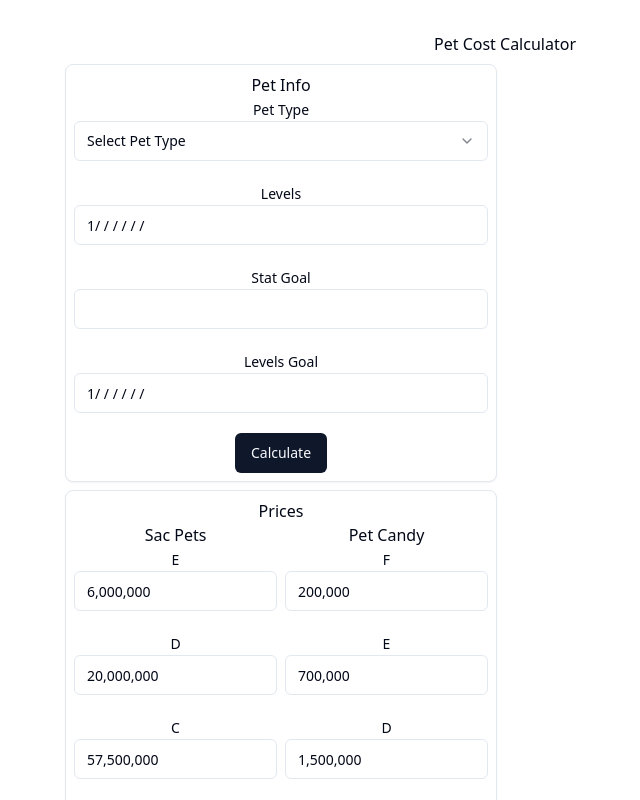
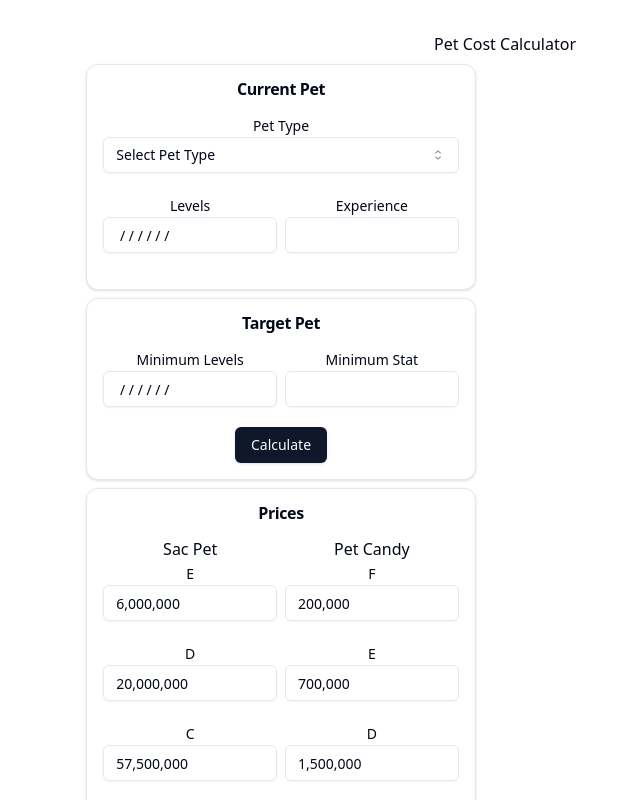
Before and after one commit to krotomo/flyff-calculator, a React (Vite) app: page / in a window 1280 px wide. Shown: the top 800 px of the page, without its empty margins (135-775 px from the left). Built offline with nearby package versions, Linux system fonts and the light colour scheme.

Commit message:
more ui improvements

```diff
--- a/package.json
+++ b/package.json
@@ -11,6 +11,7 @@
   },
   "dependencies": {
     "@hookform/resolvers": "^3.3.4",
+    "@radix-ui/react-icons": "^1.3.0",
     "@radix-ui/react-label": "^2.0.2",
     "@radix-ui/react-select": "^2.0.0",
     "@radix-ui/react-slot": "^1.0.2",
--- a/src/components/pet-calculator.tsx
+++ b/src/components/pet-calculator.tsx
@@ -7,6 +7,7 @@ export default function PetCalculator() {
   const [ showResults, setShowResults ] = useState<boolean>(false)
   const [ petType, setPetType ] = useState<string>()
   const [ levels, setLevels ] = useState<number[]>()
+  const [ exp, setExp ] = useState<number>()
   const [ statGoal, setStatGoal ] = useState<number>()
   const [ levelsGoal, setLevelsGoal ] = useState<number[]>()
   const [ sacPrices, setSacPrices ] = useState<{[key: string]: number}>()
@@ -15,6 +16,7 @@ export default function PetCalculator() {
   function setPetState(
     newPetType: string,
     newLevels: number[],
+    newExp: number,
     newStatGoal: number,
     newLevelsGoal: number[],
     newSacPrices: {[key: string]: number},
@@ -22,6 +24,7 @@ export default function PetCalculator() {
   ) {
     setPetType(newPetType)
     setLevels(newLevels)
+    setExp(newExp)
     setStatGoal(newStatGoal)
     setLevelsGoal(newLevelsGoal)
     setSacPrices(newSacPrices)
@@ -34,7 +37,7 @@ export default function PetCalculator() {
     <div>
       <h1>Pet Cost Calculator</h1>
       <div className="flex justify-center">
-        <div className="basis-1/2 max-w-md">
+        <div className="basis-1/3 max-w-md">
           <PetInput
             setPetState={setPetState}
           ></PetInput>
@@ -50,7 +53,7 @@ export default function PetCalculator() {
           ></PetResults>
         }
         {!showResults &&
-          <div className="basis-1/2 max-w-md" />
+          <div className="basis-2/3 max-w-md" />
         }
       </div>
     </div>
--- a/src/components/pet-input.tsx
+++ b/src/components/pet-input.tsx
@@ -21,20 +21,37 @@ import {
   FormMessage,
 } from "@/components/ui/form"
 import { Button } from "@/components/ui/button"
-import { Card } from "@/components/ui/card"
+import {
+  Card,
+  CardContent,
+  CardDescription,
+  CardFooter,
+  CardHeader,
+  CardTitle,
+} from "@/components/ui/card"
 
 const formSchema = z.object({
   petType: z.string()
     .min(1, "Field is required."),
-  levels: z.string(),
-  statGoal: z.string()
-    .min(1, "Field is required.")
+  levels: z.string()
+    .regex(
+      /^(1)/,
+      "Field is required."
+    )
+    .regex(
+      /^(1)\/([1-2]| )\/([1-3]| )\/([1-4]| )\/([1-5]| )\/([1-7]| )\/([1-9]| )$/,
+      "Please enter valid levels."
+    ),
+  exp: z.string()
     .refine(
       (val) => {
-        return(stringIsInteger(val))
+        if (!val) return true
+        const expNumber = parseInt(val)
+        return(expNumber >= 0 && expNumber <= 100)
       },
-      { message: "Please enter a valid number." }
+      { message: "Must be between 0 and 100." }
     ),
+  statGoal: z.string(),
   levelsGoal: z.string(),
   sacPrice: z.array(z.object({
     tier: z.string(),
@@ -60,13 +77,24 @@ const formSchema = z.object({
   }))
 })
   .refine((formData) => {
-    const statGoal = stringToInteger(formData.statGoal)
+    if (!formData.statGoal) return true
+    const statGoal = parseInt(formData.statGoal)
     return !formData.petType || ( statGoal >= 0 && statGoal <= statRange[formData.petType as Pet]?.max )
   },
   (formData) => ({
-    message: `Please enter a number between 0 and ${statRange[formData.petType as Pet]?.max}.`,
+    message: `Must be between 0 and ${statRange[formData.petType as Pet]?.max}.`,
     path: ["statGoal"],
   }))
+
+const levelsStringToArray = (val: string) => {
+  const levels: number[] = []
+  for (const level of val) {
+    if (!isNaN(parseInt(level))) {
+      levels.push(parseInt(level))
+    }
+  }
+  return levels
+}
 
 const stringToInteger = (val: string) => {
   return Number(val.replace(/,/g, ""))
@@ -92,16 +120,17 @@ function PetInput({ setPetState }: {
   setPetState: (
     petType: string,
     levels: number[],
+    exp: number,
     statGoal: number,
     levelsGoal: number[],
     sacPrices: {[key: string]: number},
     candyPrices: {[key: string]: number}
   ) => void;
 }) {
-  const statNameByPetType: { [key: Pet]: string } = {
+  const statNameByPetType: Record<Pet, string> = {
     "unicorn": "HP",
     "dragon": "Attack",
-    "griffin": "DEF",
+    "griffin": "Defense",
     "angel": "% Critical Chance",
     "crab": "% Critical Damage",
     "tiger": "STR",
@@ -114,9 +143,10 @@ function PetInput({ setPetState }: {
     resolver: zodResolver(formSchema),
     defaultValues: {
       petType: "",
-      levels: "1/ / / / / / ",
+      levels: "",
+      exp: "",
       statGoal: "",
-      levelsGoal: "1/ / / / / / ",
+      levelsGoal: "",
       sacPrice: [
         { tier: "e", price: "6000000" },
         { tier: "d", price: "20000000" },
@@ -153,12 +183,8 @@ function PetInput({ setPetState }: {
       }
     }
     const statGoal = stringToInteger(formData.statGoal)
-    const levelsGoal = []
-    for (const level of formData.levelsGoal) {
-      if (!isNaN(parseInt(level))) {
-        levelsGoal.push(parseInt(level))
-      }
-    }
+    const exp = stringToInteger(formData.exp)
+    const levelsGoal = levelsStringToArray(formData.levelsGoal)
     const sacPrices: {[key: string]: number} = {}
     for (const priceObject of formData.sacPrice) {
       sacPrices[priceObject.tier] = stringToInteger(priceObject.price)
@@ -170,6 +196,7 @@ function PetInput({ setPetState }: {
     setPetState(
       formData.petType,
       levels,
+      exp,
       statGoal,
       levelsGoal,
       sacPrices,
@@ -177,13 +204,16 @@ function PetInput({ setPetState }: {
     )
   }
 
-
+  const petType: Pet = form.watch("petType") as Pet
 
   return(
     <Form {...form}>
       <form onSubmit={form.handleSubmit(onSubmit)}>
-        <Card className="m-2 p-2">
-          <h2>Pet Info</h2>
+        <Card className="m-2">
+          <CardHeader>
+            <CardTitle>Current Pet</CardTitle>
+          </CardHeader>
+          <CardContent>
             <FormField
               control={form.control}
               name="petType"
@@ -214,6 +244,8 @@ function PetInput({ setPetState }: {
                 )
               }
             />
+            <div className="flex flex-row">
+              <div className="pr-1">
                 <FormField
                   control={form.control}
                   name="levels"
@@ -228,7 +260,7 @@ function PetInput({ setPetState }: {
                             value={value}
                             type="text"
                             allowEmptyFormatting
-                      format="1/#/#/#/#/#/#"
+                            format="#/#/#/#/#/#/#"
                             customInput={Input}
                           />
                         </FormControl>
@@ -237,40 +269,21 @@ function PetInput({ setPetState }: {
                     )
                   }
                 />
+              </div>
+              <div className="pl-1">
                 <FormField
                   control={form.control}
-            name="statGoal"
-            render={
-              ({ field: { onChange } }) => (
-                <FormItem>
-                  <FormLabel>Stat Goal</FormLabel>
-                  <FormControl>
-                  <Input
-                    onChange={onChange}
-                    type="text"
-                    inputMode="numeric"
-                  />
-                  </FormControl>
-                  <FormMessage />
-                </FormItem>
-              )
-            }
-          />
-          <FormField
-            control={form.control}
-            name="levelsGoal"
+                  name="exp"
                   render={
                     ({ field: { onChange, value } }) => (
                       <FormItem>
-                  <FormLabel>Levels Goal</FormLabel>
+                        <FormLabel>Experience</FormLabel>
                         <FormControl>
-                    <PatternFormat
-                      id="levelsGoal"
+                          <NumericFormat
                             onChange={onChange}
                             value={value}
                             type="text"
-                      allowEmptyFormatting
-                      format="1/#/#/#/#/#/#"
+                            suffix={"%"}
                             customInput={Input}
                           />
                         </FormControl>
@@ -279,13 +292,76 @@ function PetInput({ setPetState }: {
                     )
                   }
                 />
+              </div>
+            </div>
+          </CardContent>
+        </Card>
+        <Card className="m-2">
+          <CardHeader>
+            <CardTitle>Target Pet</CardTitle>
+          </CardHeader>
+          <CardContent>
+            <div className="flex flex-row">
+              <div className="pr-1">
+                <FormField
+                  control={form.control}
+                  name="levelsGoal"
+                  render={
+                    ({ field: { onChange, value } }) => (
+                      <FormItem>
+                        <FormLabel>Minimum Levels</FormLabel>
+                        <FormControl>
+                          <PatternFormat
+                            id="levelsGoal"
+                            onChange={onChange}
+                            value={value}
+                            type="text"
+                            allowEmptyFormatting
+                            format="#/#/#/#/#/#/#"
+                            customInput={Input}
+                          />
+                        </FormControl>
+                        <FormMessage />
+                      </FormItem>
+                    )
+                  }
+                />
+              </div>
+              <div className="pl-1">
+                <FormField
+                  control={form.control}
+                  name="statGoal"
+                  render={
+                    ({ field: { onChange, value } }) => (
+                      <FormItem>
+                        <FormLabel>Minimum Stat</FormLabel>
+                        <FormControl>
+                          <NumericFormat
+                            onChange={onChange}
+                            value={value}
+                            type="text"
+                            suffix={statNameByPetType[petType] ? (" " + statNameByPetType[petType]) : ""}
+                            customInput={Input}
+                          />
+                        </FormControl>
+                        <FormMessage />
+                      </FormItem>
+                    )
+                  }
+                />
+              </div>
+            </div>
             <Button type="submit">Calculate</Button>
+          </CardContent>
         </Card>
-        <Card className="m-2 p-2">
-          <h2>Prices</h2>
+        <Card className="m-2">
+          <CardHeader>
+            <CardTitle>Prices</CardTitle>
+          </CardHeader>
+          <CardContent>
             <div className="flex justify-center">
               <div className="flex-1 pr-1">
-              <h3>Sac Pets</h3>
+                <h3>Sac Pet</h3>
                 {
                   sacPriceFields.map((field, index: number) => {
                     return (
@@ -349,6 +425,7 @@ function PetInput({ setPetState }: {
                 }
               </div>
             </div>
+          </CardContent>
         </Card>
       </form>
     </Form>
--- a/src/components/pet-results.tsx
+++ b/src/components/pet-results.tsx
@@ -1,4 +1,3 @@
-import { stat } from "fs";
 import statesByDepth from "../data/states-by-depth.json"
 
 const numberFormat = new Intl.NumberFormat("en-us")
--- a/src/components/ui/button.tsx
+++ b/src/components/ui/button.tsx
@@ -5,25 +5,26 @@ import { cva, type VariantProps } from "class-variance-authority"
 import { cn } from "@/lib/utils"
 
 const buttonVariants = cva(
-  "inline-flex items-center justify-center whitespace-nowrap rounded-md text-sm font-medium ring-offset-background transition-colors focus-visible:outline-none focus-visible:ring-2 focus-visible:ring-ring focus-visible:ring-offset-2 disabled:pointer-events-none disabled:opacity-50",
+  "inline-flex items-center justify-center whitespace-nowrap rounded-md text-sm font-medium transition-colors focus-visible:outline-none focus-visible:ring-1 focus-visible:ring-ring disabled:pointer-events-none disabled:opacity-50",
   {
     variants: {
       variant: {
-        default: "bg-primary text-primary-foreground hover:bg-primary/90",
+        default:
+          "bg-primary text-primary-foreground shadow hover:bg-primary/90",
         destructive:
-          "bg-destructive text-destructive-foreground hover:bg-destructive/90",
+          "bg-destructive text-destructive-foreground shadow-sm hover:bg-destructive/90",
         outline:
-          "border border-input bg-background hover:bg-accent hover:text-accent-foreground",
+          "border border-input bg-background shadow-sm hover:bg-accent hover:text-accent-foreground",
         secondary:
-          "bg-secondary text-secondary-foreground hover:bg-secondary/80",
+          "bg-secondary text-secondary-foreground shadow-sm hover:bg-secondary/80",
         ghost: "hover:bg-accent hover:text-accent-foreground",
         link: "text-primary underline-offset-4 hover:underline",
       },
       size: {
-        default: "h-10 px-4 py-2",
-        sm: "h-9 rounded-md px-3",
-        lg: "h-11 rounded-md px-8",
-        icon: "h-10 w-10",
+        default: "h-9 px-4 py-2",
+        sm: "h-8 rounded-md px-3 text-xs",
+        lg: "h-10 rounded-md px-8",
+        icon: "h-9 w-9",
       },
     },
     defaultVariants: {
--- a/src/components/ui/card.tsx
+++ b/src/components/ui/card.tsx
@@ -9,7 +9,7 @@ const Card = React.forwardRef<
   <div
     ref={ref}
     className={cn(
-      "rounded-lg border bg-card text-card-foreground shadow-sm",
+      "rounded-xl border bg-card text-card-foreground shadow",
       className
     )}
     {...props}
@@ -23,7 +23,7 @@ const CardHeader = React.forwardRef<
 >(({ className, ...props }, ref) => (
   <div
     ref={ref}
-    className={cn("flex flex-col space-y-1.5 p-6", className)}
+    className={cn("flex flex-col space-y-1.5 p-4", className)}
     {...props}
   />
 ))
@@ -35,10 +35,7 @@ const CardTitle = React.forwardRef<
 >(({ className, ...props }, ref) => (
   <h3
     ref={ref}
-    className={cn(
-      "text-2xl font-semibold leading-none tracking-tight",
-      className
-    )}
+    className={cn("font-semibold leading-none tracking-tight", className)}
     {...props}
   />
 ))
@@ -60,7 +57,7 @@ const CardContent = React.forwardRef<
   HTMLDivElement,
   React.HTMLAttributes<HTMLDivElement>
 >(({ className, ...props }, ref) => (
-  <div ref={ref} className={cn("p-6 pt-0", className)} {...props} />
+  <div ref={ref} className={cn("p-4 pt-0", className)} {...props} />
 ))
 CardContent.displayName = "CardContent"
 
@@ -70,7 +67,7 @@ const CardFooter = React.forwardRef<
 >(({ className, ...props }, ref) => (
   <div
     ref={ref}
-    className={cn("flex items-center p-6 pt-0", className)}
+    className={cn("flex items-center p-4 pt-0", className)}
     {...props}
   />
 ))
--- a/src/components/ui/form.tsx
+++ b/src/components/ui/form.tsx
@@ -133,7 +133,7 @@ const FormDescription = React.forwardRef<
     <p
       ref={ref}
       id={formDescriptionId}
-      className={cn("text-sm text-muted-foreground", className)}
+      className={cn("text-[0.8rem] text-muted-foreground", className)}
       {...props}
     />
   )
@@ -157,7 +157,7 @@ const FormMessage = React.forwardRef<
     <p
       ref={ref}
       id={formMessageId}
-      className={cn("text-sm font-medium text-destructive", className)}
+      className={cn("text-[0.8rem] font-medium text-destructive", className)}
       {...props}
     >
       {body}
--- a/src/components/ui/input.tsx
+++ b/src/components/ui/input.tsx
@@ -11,7 +11,7 @@ const Input = React.forwardRef<HTMLInputElement, InputProps>(
       <input
         type={type}
         className={cn(
-          "flex h-10 w-full rounded-md border border-input bg-background px-3 py-2 text-sm ring-offset-background file:border-0 file:bg-transparent file:text-sm file:font-medium placeholder:text-muted-foreground focus-visible:outline-none focus-visible:ring-2 focus-visible:ring-ring focus-visible:ring-offset-2 disabled:cursor-not-allowed disabled:opacity-50",
+          "flex h-9 w-full rounded-md border border-input bg-transparent px-3 py-1 text-sm shadow-sm transition-colors file:border-0 file:bg-transparent file:text-sm file:font-medium placeholder:text-muted-foreground focus-visible:outline-none focus-visible:ring-1 focus-visible:ring-ring disabled:cursor-not-allowed disabled:opacity-50",
           className
         )}
         ref={ref}
--- a/src/components/ui/select.tsx
+++ b/src/components/ui/select.tsx
@@ -1,6 +1,11 @@
 import * as React from "react"
+import {
+  CaretSortIcon,
+  CheckIcon,
+  ChevronDownIcon,
+  ChevronUpIcon,
+} from "@radix-ui/react-icons"
 import * as SelectPrimitive from "@radix-ui/react-select"
-import { Check, ChevronDown, ChevronUp } from "lucide-react"
 
 import { cn } from "@/lib/utils"
 
@@ -17,14 +22,14 @@ const SelectTrigger = React.forwardRef<
   <SelectPrimitive.Trigger
     ref={ref}
     className={cn(
-      "flex h-10 w-full items-center justify-between rounded-md border border-input bg-background px-3 py-2 text-sm ring-offset-background placeholder:text-muted-foreground focus:outline-none focus:ring-2 focus:ring-ring focus:ring-offset-2 disabled:cursor-not-allowed disabled:opacity-50 [&>span]:line-clamp-1",
+      "flex h-9 w-full items-center justify-between whitespace-nowrap rounded-md border border-input bg-transparent px-3 py-2 text-sm shadow-sm ring-offset-background placeholder:text-muted-foreground focus:outline-none focus:ring-1 focus:ring-ring disabled:cursor-not-allowed disabled:opacity-50 [&>span]:line-clamp-1",
       className
     )}
     {...props}
   >
     {children}
     <SelectPrimitive.Icon asChild>
-      <ChevronDown className="h-4 w-4 opacity-50" />
+      <CaretSortIcon className="h-4 w-4 opacity-50" />
     </SelectPrimitive.Icon>
   </SelectPrimitive.Trigger>
 ))
@@ -42,7 +47,7 @@ const SelectScrollUpButton = React.forwardRef<
     )}
     {...props}
   >
-    <ChevronUp className="h-4 w-4" />
+    <ChevronUpIcon />
   </SelectPrimitive.ScrollUpButton>
 ))
 SelectScrollUpButton.displayName = SelectPrimitive.ScrollUpButton.displayName
@@ -59,7 +64,7 @@ const SelectScrollDownButton = React.forwardRef<
     )}
     {...props}
   >
-    <ChevronDown className="h-4 w-4" />
+    <ChevronDownIcon />
   </SelectPrimitive.ScrollDownButton>
 ))
 SelectScrollDownButton.displayName =
@@ -103,7 +108,7 @@ const SelectLabel = React.forwardRef<
 >(({ className, ...props }, ref) => (
   <SelectPrimitive.Label
     ref={ref}
-    className={cn("py-1.5 pl-8 pr-2 text-sm font-semibold", className)}
+    className={cn("px-2 py-1.5 text-sm font-semibold", className)}
     {...props}
   />
 ))
@@ -116,17 +121,16 @@ const SelectItem = React.forwardRef<
   <SelectPrimitive.Item
     ref={ref}
     className={cn(
-      "relative flex w-full cursor-default select-none items-center rounded-sm py-1.5 pl-8 pr-2 text-sm outline-none focus:bg-accent focus:text-accent-foreground data-[disabled]:pointer-events-none data-[disabled]:opacity-50",
+      "relative flex w-full cursor-default select-none items-center rounded-sm py-1.5 pl-2 pr-8 text-sm outline-none focus:bg-accent focus:text-accent-foreground data-[disabled]:pointer-events-none data-[disabled]:opacity-50",
       className
     )}
     {...props}
   >
-    <span className="absolute left-2 flex h-3.5 w-3.5 items-center justify-center">
+    <span className="absolute right-2 flex h-3.5 w-3.5 items-center justify-center">
       <SelectPrimitive.ItemIndicator>
-        <Check className="h-4 w-4" />
+        <CheckIcon className="h-4 w-4" />
       </SelectPrimitive.ItemIndicator>
     </span>
-
     <SelectPrimitive.ItemText>{children}</SelectPrimitive.ItemText>
   </SelectPrimitive.Item>
 ))
```
Also changed, not shown: components.json, 1 other file (tests, documents, lock files or other folders). Lines whose indentation alone changed are shown as unchanged.
